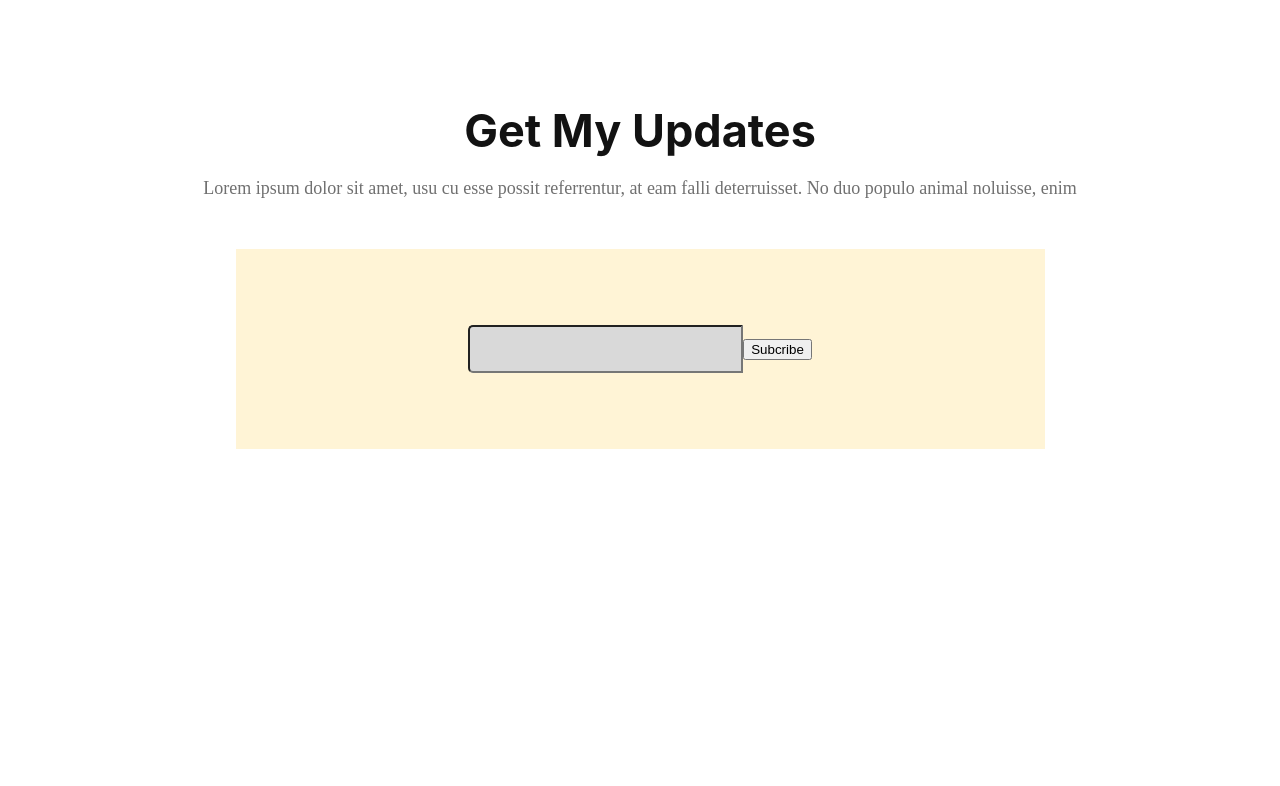
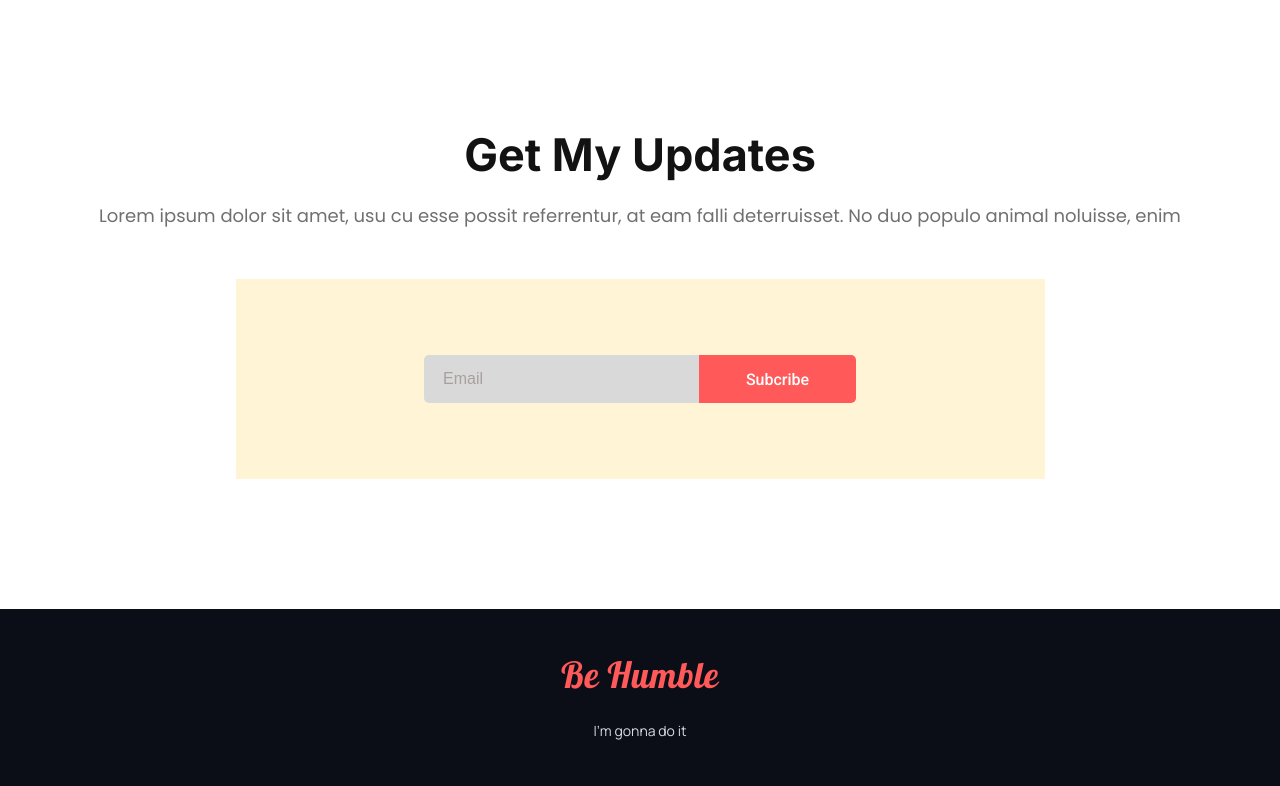
Before and after one commit to marsrian/donate-website, a plain HTML site: page index.html in a window 1280 px wide. Shown: the part 3130-3916 px from the top of the page. Before the commit the page ends 3579 px from the top, so only its background shows below. Drawn offline with Linux system fonts and the light colour scheme.

Commit message:
google font added

```diff
--- a/index.html
+++ b/index.html
@@ -4,8 +4,24 @@
     <meta charset="UTF-8">
     <meta http-equiv="X-UA-Compatible" content="IE=edge">
     <meta name="viewport" content="width=device-width, initial-scale=1.0">
+    <link rel="preconnect" href="https://fonts.googleapis.com">
+    <link rel="preconnect" href="https://fonts.gstatic.com" crossorigin>
+    <link href="https://fonts.googleapis.com/css2?family=Manrope:wght@400;700&display=swap" rel="stylesheet">
+    <link rel="preconnect" href="https://fonts.googleapis.com">
+    <link rel="preconnect" href="https://fonts.gstatic.com" crossorigin>
+    <link href="https://fonts.googleapis.com/css2?family=Lobster&display=swap" rel="stylesheet">
+    <link rel="preconnect" href="https://fonts.googleapis.com">
+    <link rel="preconnect" href="https://fonts.gstatic.com" crossorigin>
+    <link href="https://fonts.googleapis.com/css2?family=Lobster&family=Roboto:wght@500;700&display=swap" rel="stylesheet">
+    <link rel="preconnect" href="https://fonts.googleapis.com">
+    <link rel="preconnect" href="https://fonts.gstatic.com" crossorigin>
+    <link href="https://fonts.googleapis.com/css2?family=Inter:wght@400;600;700&family=Lobster&family=Roboto:wght@500;700&display=swap" rel="stylesheet">
+    <link rel="preconnect" href="https://fonts.googleapis.com">
+    <link rel="preconnect" href="https://fonts.gstatic.com" crossorigin>
+    <link href="https://fonts.googleapis.com/css2?family=Inter:wght@400;600;700&family=Lobster&family=Poppins:wght@400;600;700&family=Roboto:wght@500;700&display=swap" rel="stylesheet">
+    <link rel="stylesheet" href="styles/donate.css">
+
     <title>Donate Website</title>
-    <link rel="stylesheet" href="styles/donate.css">
 </head>
 <body>
     <header class="header">
@@ -87,11 +103,17 @@
                 <h1 class="title">Get My Updates</h1>
                 <p class="description">Lorem ipsum dolor sit amet, usu cu esse possit referrentur, at eam falli deterruisset. No duo populo animal noluisse, enim</p>
                 <div class='contact'>
-                    <input type="email" name="" id="">
+                    <input type="email" name="" id="" placeholder='Email'>
                     <input type="submit" value="Subcribe">
                 </div>
             </div>
         </section>
     </main>
+    <footer>
+        <div class='footer-text'>
+            <h1>Be Humble</h1>
+            <p>I’m gonna do it</p>
+        </div>
+    </footer>
 </body>
 </html>
--- a/styles/donate.css
+++ b/styles/donate.css
@@ -218,5 +218,49 @@ main {
     height: 48px;
     top: 3518px;
     background: #D9D9D9;
+    border: none;
     border-radius: 5px 0px 0px 5px;
 }
+input[type="email"]::placeholder {
+    font-weight: 500;
+    font-size: 16px;
+    color: #AA9F9F;
+    padding-left: 17px;
+}
+input[type="submit"] {
+    width: 157px;
+    height: 48px;
+    background: #FF5959;
+    border: none;
+    border-radius: 0px 5px 5px 0px;
+    font-family: 'Roboto';
+    font-weight: 500;
+    font-size: 16px;
+    color: #FFFFFF;
+}
+/* Footer */
+footer {
+    margin-top: 130px;
+    background: #0B0D17;
+    height: 177px;
+}
+.footer-text {
+    display: flex;
+    flex-direction: column;
+    gap: 24px;
+    align-items: center;
+    justify-content: center;
+}
+.footer-text h1 {
+    font-family: 'Lobster';
+    font-weight: 400;
+    font-size: 36px;
+    letter-spacing: 0.5px;
+    color: #FF5959;
+    margin-top: 43px;
+}
+.footer-text p {
+    font-family: 'Manrope';
+    font-size: 14px;
+    color: #D9DBE1;
+}
```
